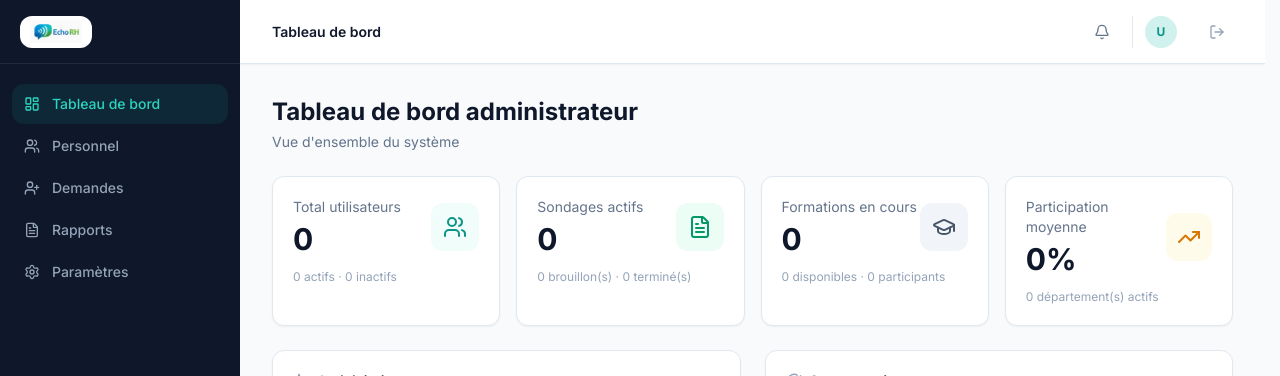
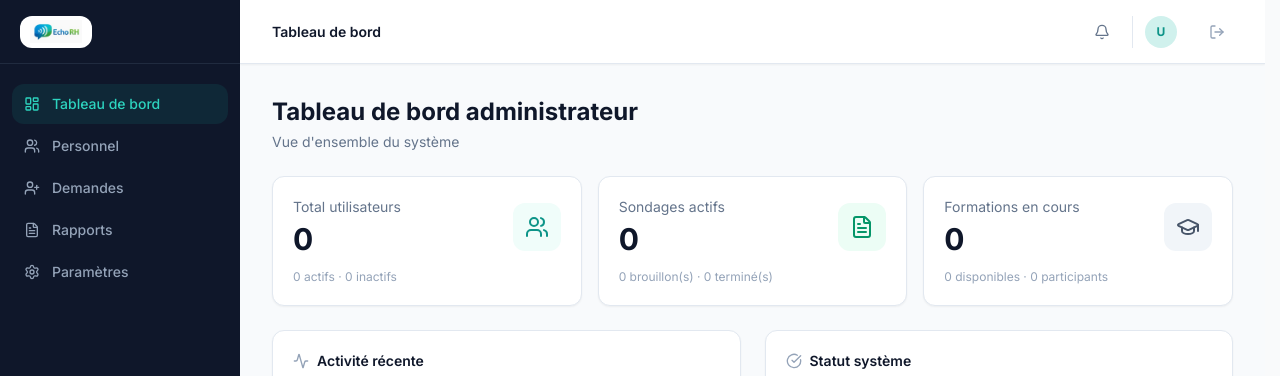
Before and after one commit to Donal-git/pixel-perfect, a Nuxt app: page /admin in a window 1280 px wide. Shown: the top 376 px of the page. Built offline with nearby package versions, Linux system fonts and the light colour scheme; no server answers.

Commit message:
Correction de la div dashboard admin

```diff
--- a/components/admin/AdminDashboard.vue
+++ b/components/admin/AdminDashboard.vue
@@ -143,58 +143,94 @@ const activityColor = (type: 'survey' | 'personnel' | 'formation') => {
     </div>
 
     <!-- KPI CARDS -->
-    <div class="grid gap-4 sm:grid-cols-2 lg:grid-cols-4">
+    <div class="grid grid-cols-[repeat(auto-fit,minmax(250px,1fr))] gap-4">
 
-      <div class="rounded-xl border border-slate-200 bg-white p-5 shadow-sm">
-        <div class="flex items-center justify-between">
-          <div>
+
+      <div class="grid grid-cols-[repeat(auto-fit,minmax(0,1fr))] gap-4">
+
+        <!-- Total utilisateurs -->
+        <div class="min-w-0 rounded-xl border border-slate-200 bg-white p-5 shadow-sm">
+          <div class="flex items-center justify-between gap-3">
+            <div class="min-w-0">
               <p class="text-sm text-slate-500">Total utilisateurs</p>
-            <p class="mt-1 text-3xl font-bold text-slate-900">{{ stats.totalUsers }}</p>
+              <p class="mt-1 text-3xl font-bold text-slate-900">
+                {{ stats.totalUsers }}
+              </p>
             </div>
-          <div class="flex h-12 w-12 items-center justify-center rounded-xl bg-teal-50">
+
+            <div class="flex h-12 w-12 shrink-0 items-center justify-center rounded-xl bg-teal-50">
               <Users class="h-6 w-6 text-teal-600" />
             </div>
           </div>
-        <p class="mt-3 text-xs text-slate-400">{{ stats.activeUsers }} actifs · {{ stats.inactiveUsers }} inactifs</p>
+
+          <p class="mt-3 truncate text-xs text-slate-400">
+            {{ stats.activeUsers }} actifs · {{ stats.inactiveUsers }} inactifs
+          </p>
         </div>
 
-      <div class="rounded-xl border border-slate-200 bg-white p-5 shadow-sm">
-        <div class="flex items-center justify-between">
-          <div>
+
+        <!-- Sondages actifs -->
+        <div class="min-w-0 rounded-xl border border-slate-200 bg-white p-5 shadow-sm">
+          <div class="flex items-center justify-between gap-3">
+            <div class="min-w-0">
               <p class="text-sm text-slate-500">Sondages actifs</p>
-            <p class="mt-1 text-3xl font-bold text-slate-900">{{ stats.activeSurveys }}</p>
+              <p class="mt-1 text-3xl font-bold text-slate-900">
+                {{ stats.activeSurveys }}
+              </p>
             </div>
-          <div class="flex h-12 w-12 items-center justify-center rounded-xl bg-emerald-50">
+
+            <div class="flex h-12 w-12 shrink-0 items-center justify-center rounded-xl bg-emerald-50">
               <FileText class="h-6 w-6 text-emerald-600" />
             </div>
           </div>
-        <p class="mt-3 text-xs text-slate-400">{{ stats.draftSurveys }} brouillon(s) · {{ stats.closedSurveys }} terminé(s)</p>
+
+          <p class="mt-3 truncate text-xs text-slate-400">
+            {{ stats.draftSurveys }} brouillon(s) · {{ stats.closedSurveys }} terminé(s)
+          </p>
         </div>
 
-      <div class="rounded-xl border border-slate-200 bg-white p-5 shadow-sm">
-        <div class="flex items-center justify-between">
-          <div>
+
+        <!-- Formations en cours -->
+        <div class="min-w-0 rounded-xl border border-slate-200 bg-white p-5 shadow-sm">
+          <div class="flex items-center justify-between gap-3">
+            <div class="min-w-0">
               <p class="text-sm text-slate-500">Formations en cours</p>
-            <p class="mt-1 text-3xl font-bold text-slate-900">{{ stats.ongoingFormations }}</p>
+              <p class="mt-1 text-3xl font-bold text-slate-900">
+                {{ stats.ongoingFormations }}
+              </p>
             </div>
-          <div class="flex h-12 w-12 items-center justify-center rounded-xl bg-slate-100">
+
+            <div class="flex h-12 w-12 shrink-0 items-center justify-center rounded-xl bg-slate-100">
               <GraduationCap class="h-6 w-6 text-slate-600" />
             </div>
           </div>
-        <p class="mt-3 text-xs text-slate-400">{{ stats.availableFormations }} disponibles · {{ stats.totalParticipants }} participants</p>
+
+          <p class="mt-3 truncate text-xs text-slate-400">
+            {{ stats.availableFormations }} disponibles · {{ stats.totalParticipants }} participants
+          </p>
         </div>
 
-      <div class="rounded-xl border border-slate-200 bg-white p-5 shadow-sm">
-        <div class="flex items-center justify-between">
-          <div>
+
+        <!-- Participation moyenne -->
+        <!-- <div class="min-w-0 rounded-xl border border-slate-200 bg-white p-5 shadow-sm">
+          <div class="flex items-center justify-between gap-3">
+            <div class="min-w-0">
               <p class="text-sm text-slate-500">Participation moyenne</p>
-            <p class="mt-1 text-3xl font-bold text-slate-900">{{ stats.avgParticipationRate }}%</p>
+              <p class="mt-1 text-3xl font-bold text-slate-900">
+                {{ stats.avgParticipationRate }}%
+              </p>
             </div>
-          <div class="flex h-12 w-12 items-center justify-center rounded-xl bg-amber-50">
+
+            <div class="flex h-12 w-12 shrink-0 items-center justify-center rounded-xl bg-amber-50">
               <TrendingUp class="h-6 w-6 text-amber-600" />
             </div>
           </div>
-        <p class="mt-3 text-xs text-slate-400">{{ stats.departmentCount }} département(s) actifs</p>
+
+          <p class="mt-3 truncate text-xs text-slate-400">
+            {{ stats.departmentCount }} département(s) actifs
+          </p>
+        </div> -->
+
       </div>
     </div>
 
```
Lines whose indentation alone changed are shown as unchanged.
